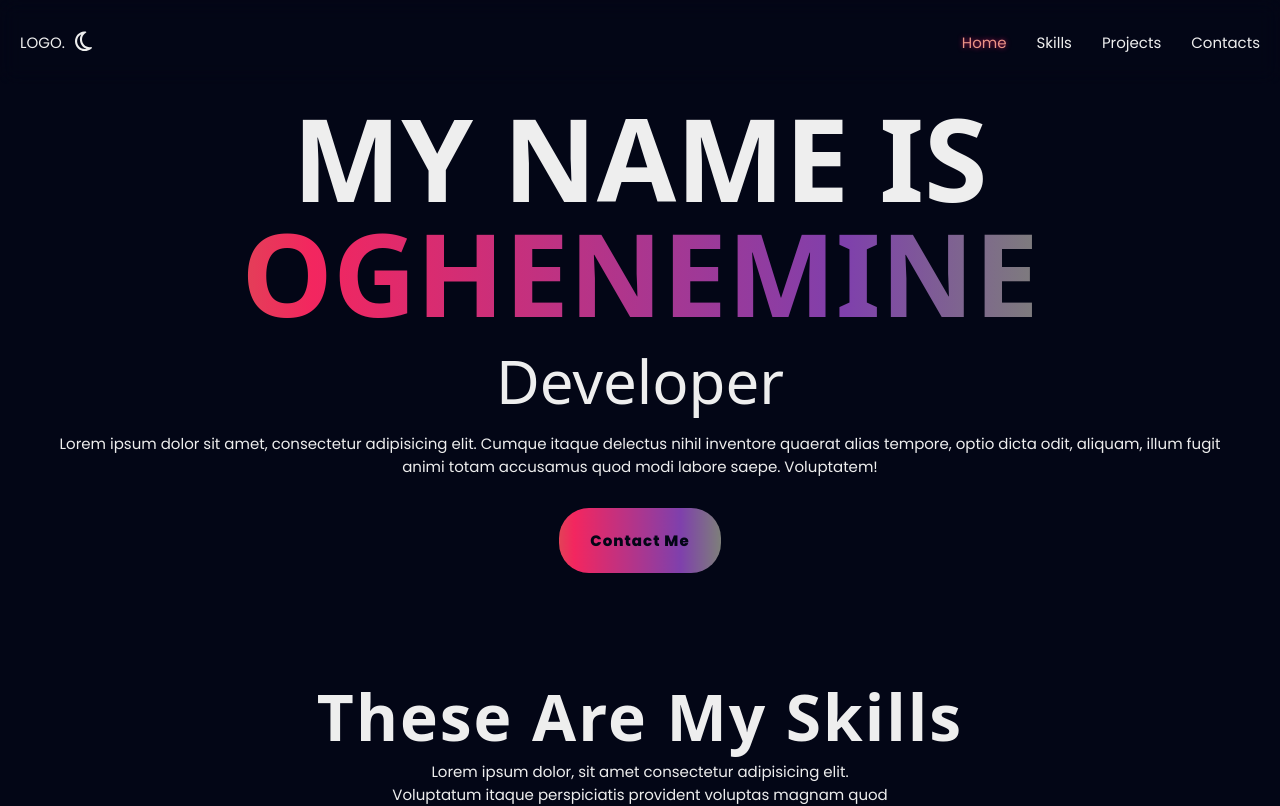
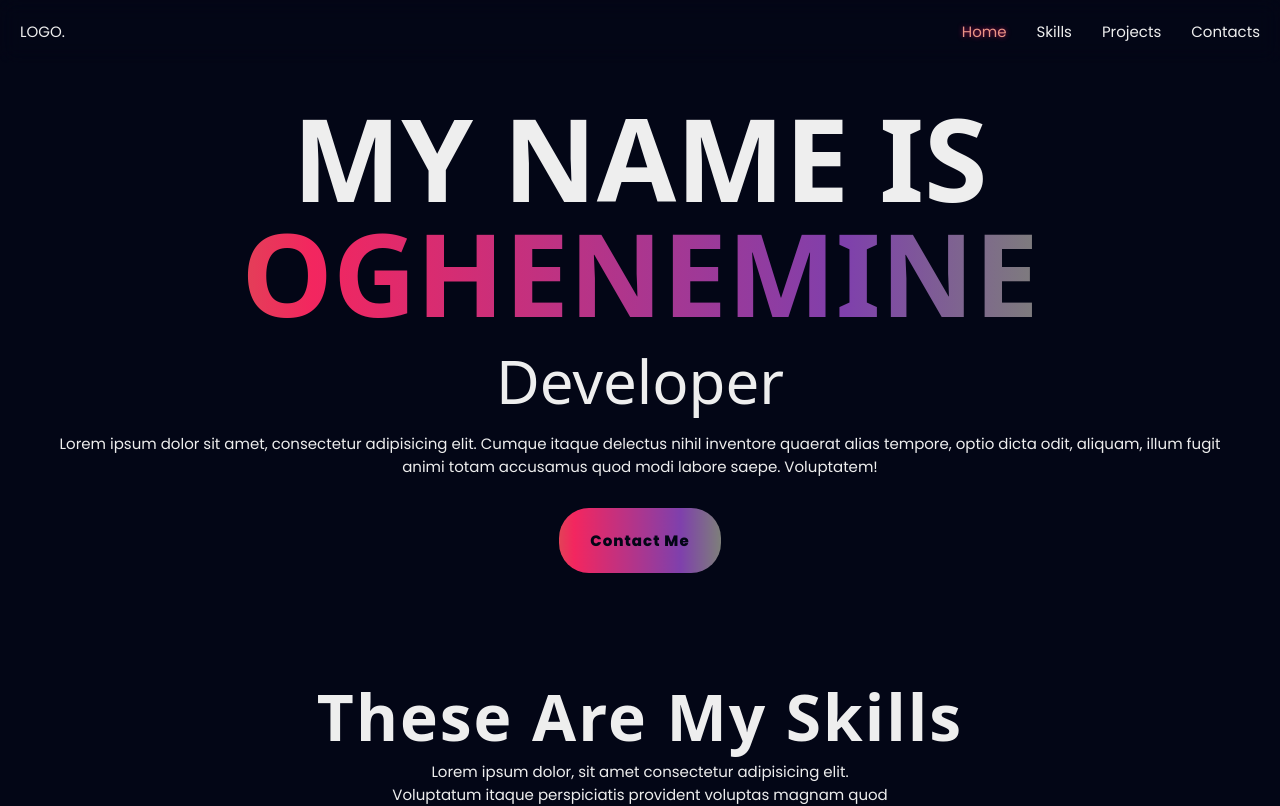
Before and after one commit to OGHENEMINE/portfolio, a React (Vite) app: page / in a window 1280 px wide. Shown: the top 806 px of the page. Built offline with nearby package versions, Linux system fonts and the light colour scheme; a web font is replaced by a local one.

Commit message:
update the Navbar component

```diff
--- a/src/components/Navbar.jsx
+++ b/src/components/Navbar.jsx
@@ -1,8 +1,7 @@
-import { useContext, useEffect, useState } from "react";
+import { useContext, useState } from "react";
 import { TabContext } from "../contexts/ActiveTabContext";
 import { faBars } from "@fortawesome/free-solid-svg-icons";
 import { FontAwesomeIcon } from "@fortawesome/react-fontawesome";
-import { faMoon, faSun } from "@fortawesome/free-regular-svg-icons";
 import { ModeContext } from "../contexts/ModeContext";
 
 function Navbar() {
@@ -20,14 +19,6 @@ function Navbar() {
     <header>
       <div className="logo">
         <div>LOGO.</div>
-        <div className="mode-toggle">
-          <div className={mode === "dark"? "active" : ""} onClick={handleSetMode}>
-            <FontAwesomeIcon icon={faSun}/>
-          </div>
-          <div className={mode === "light"? "active" : ""} onClick={handleSetMode}>
-            <FontAwesomeIcon icon={faMoon}/>
-          </div>
-        </div>
       </div>
       <nav className={mobileNav ? "active" : ""}>
         {listNav.map((item, index) => (
```
